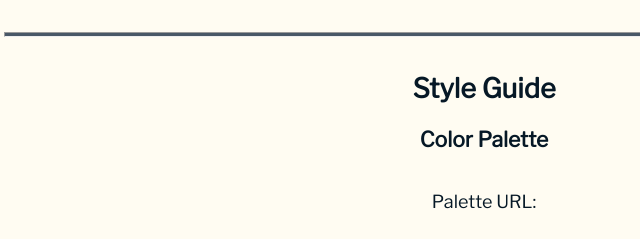
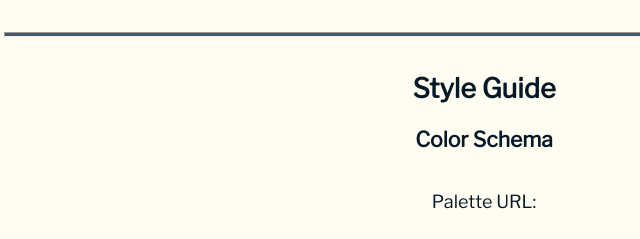
Before and after one commit to AaronCDee/wdd230, a plain HTML site: page week01/chamber-site-plan.html in a window 1280 px wide. Shown: the part 970-1209 px from the top of the page, 156-796 px from the left. Drawn offline with nearby package versions, Linux system fonts and the light colour scheme.

Commit message:
fix: grader issues

```diff
--- a/week01/chamber-site-plan.html
+++ b/week01/chamber-site-plan.html
@@ -5,7 +5,7 @@
   <meta charset="UTF-8">
   <meta name="viewport" content="width=device-width, initial-scale=1.0">
   <title>Aaron Delate - WDD 230 - Chamber site plan</title>
-  <meta name="description" content="WDD 230 - Web Frontend Development - Aaron Delate's chamber site plan">
+  <meta name="description" content="WDD 230 - Web Frontend Development - Aaron Delate's Chamber Site Plan">
   <meta name="author" content="Aaron Delate">
   <link rel="stylesheet" href="styles/chamber-site-plan.css">
 </head>
@@ -43,7 +43,7 @@
     </ol>
     <hr>
     <h2>Style Guide</h2>
-    <h3>Color Palette</h3>
+    <h3>Color Schema</h3>
     <p>Palette URL:</p>
     <a href="https://coolors.co/fffcf2-22aaa1-495867-9e0031-061826"
       target="_blank">https://coolors.co/fffcf2-22aaa1-495867-9e0031-061826</a>
```
